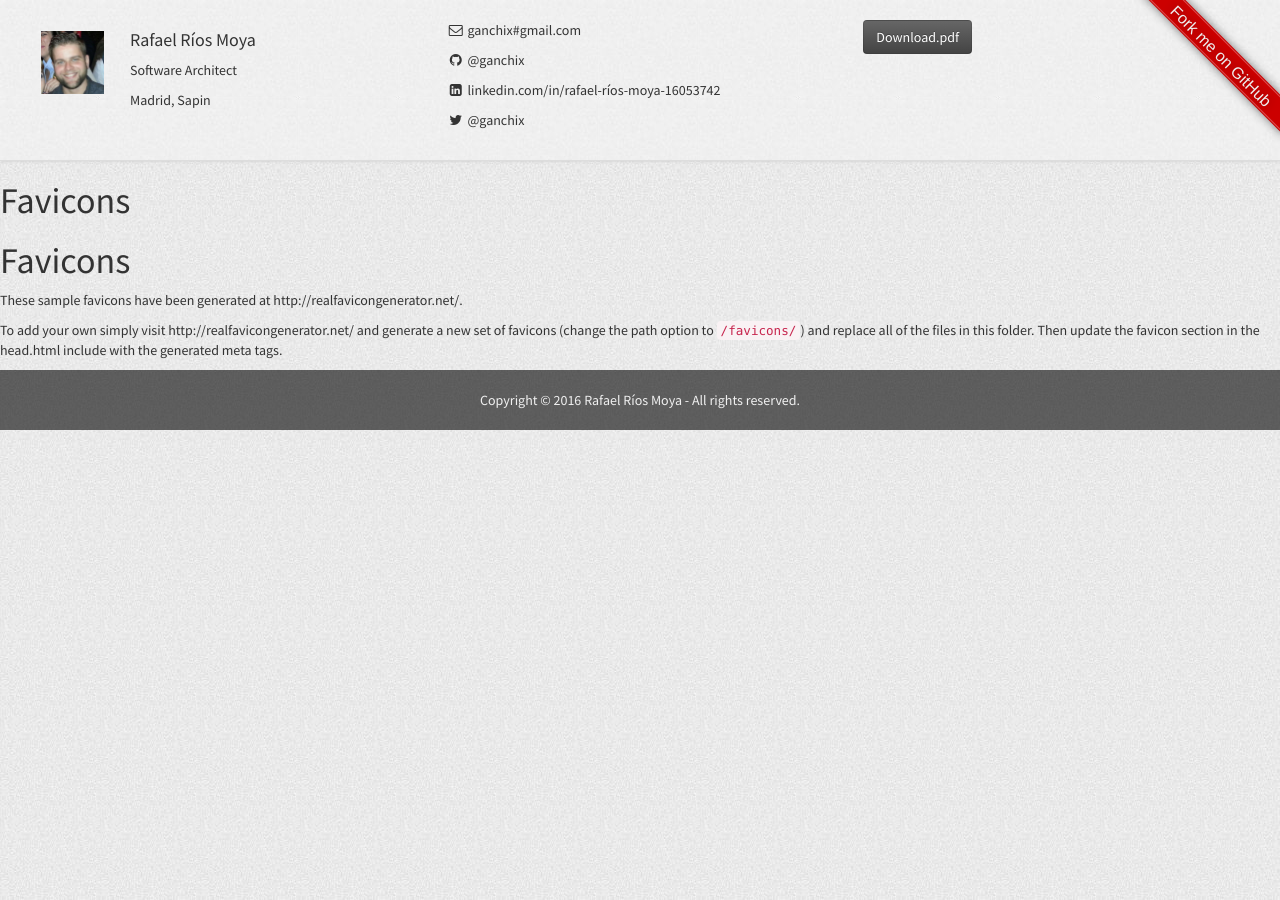
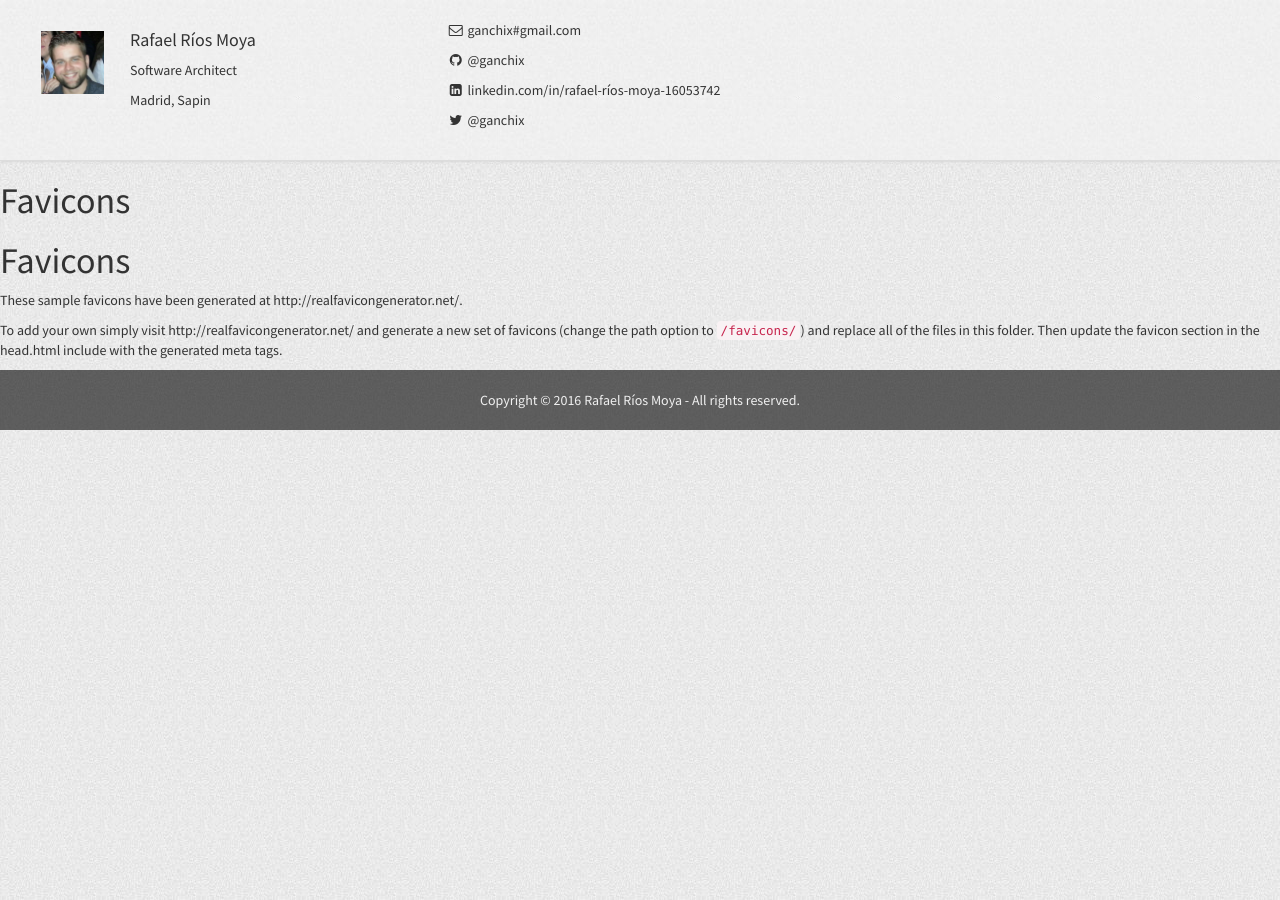
Before and after one commit to ganchix/ganchix.github.io, a Jekyll site: the page built from assets/img/README.md, in a window 1280 px wide. Built offline with Jekyll 4.4.1, drawn with Linux system fonts in a browser that asks for light colours; nearby versions of some CDN libraries; our own code applies the rules of GitHub Pages for plain Markdown files.

Commit message:
Change header definition

```diff
--- a/_includes/header.html
+++ b/_includes/header.html
@@ -14,9 +14,6 @@
                 <p><i class="fa fa-linkedin-square fa-fw"></i> <a href="//linkedin.com/in/{{ site.author.linkedin }}" target="_blank"> linkedin.com/in/{{ site.author.linkedin }} </a></p>
                 <p><i class="fa fa-twitter fa-fw"></i> <a href="//twitter.com/{{ site.author.twitter }}" target="_blank">  @{{ site.author.twitter }} </a></p>
             </div>
-            <div class="col-sm-4 visible-md-block visible-lg-block">
-                <a href="#" class="btn btn-dark"><i class="icon-file icon-white"></i> Download.pdf </a>
-            </div>
         </div>
     </div>
 </div>
--- a/_layouts/default.html
+++ b/_layouts/default.html
@@ -1,8 +1,5 @@
 <!DOCTYPE html>
 <html>
-	<div class="ribbon right red">
-	  <a href="https://github.com/ddbullfrog/resumecard">Fork me on GitHub</a>
-	</div>
   {% include head.html %}
 
   <body>
```
Also changed, not shown: 1 other file.
